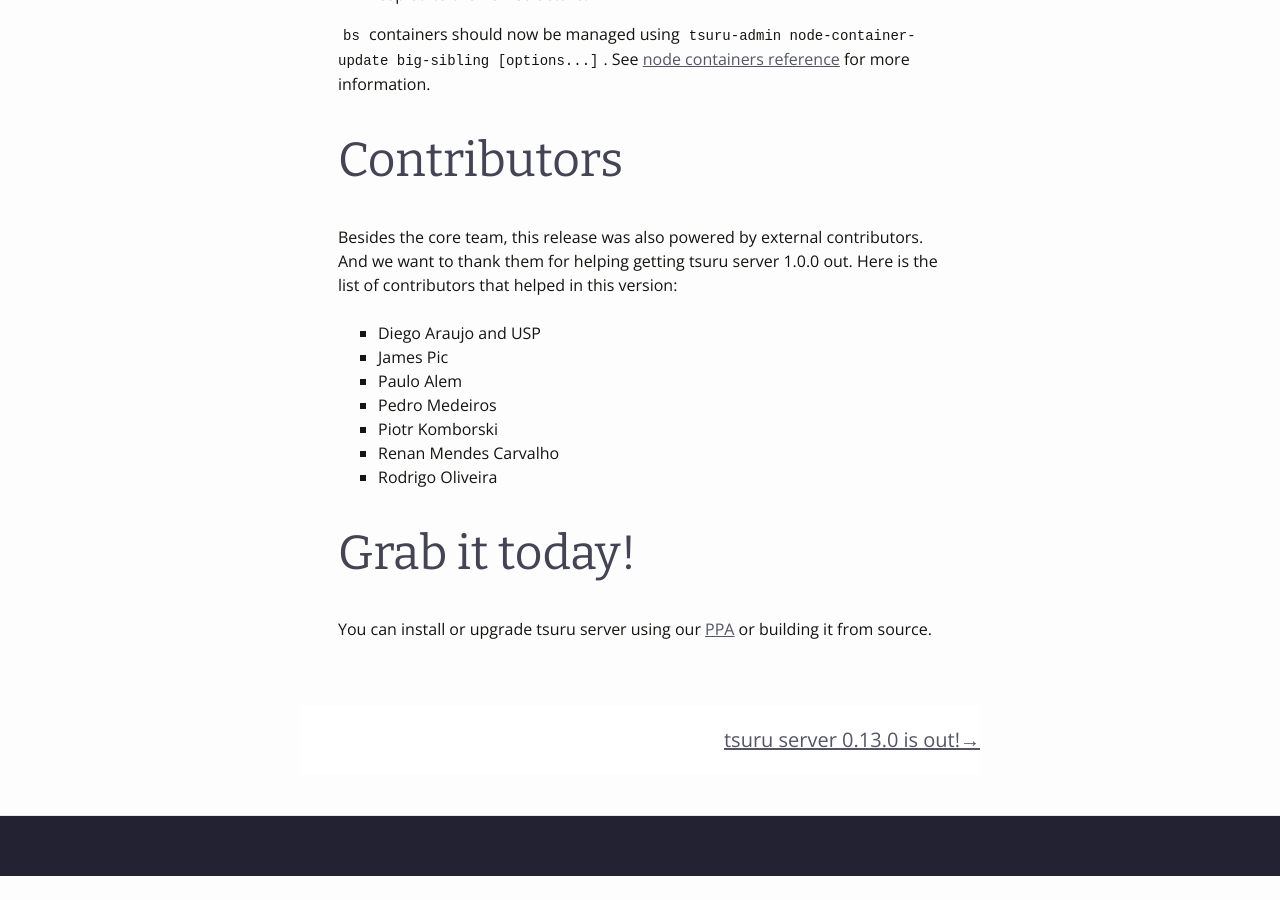
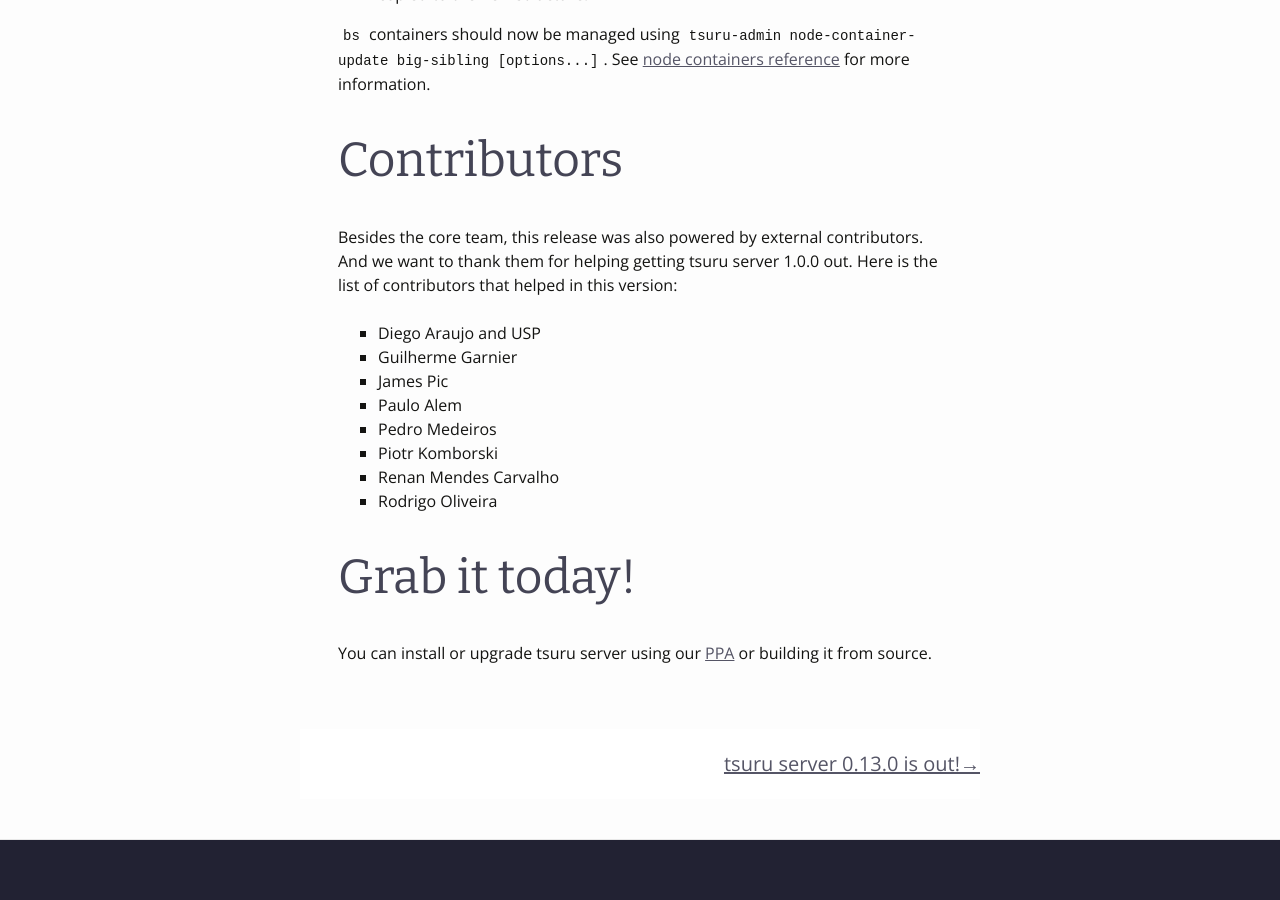
Before and after one commit to tsuru/tsuru.github.io, a Jekyll site: the page built from _posts/2016-07-04-tsuru-server-1-0-0-is-out.markdown, in a window 1280 px wide and 900 px high, scrolled down 1532 px. Built offline with Jekyll 4.4.1, drawn with Linux system fonts in a browser that asks for light colours; nearby versions of some CDN libraries; comment, search, counter and statistics services are not loaded; before the commit the page ends 2408 px from its top, so only the background shows below that.

Commit message:
add Guilherme Garnier to contributors

```diff
--- a/_posts/2016-07-04-tsuru-server-1-0-0-is-out.markdown
+++ b/_posts/2016-07-04-tsuru-server-1-0-0-is-out.markdown
@@ -65,6 +65,7 @@
 the list of contributors that helped in this version:
 
 - Diego Araujo and USP
+- Guilherme Garnier
 - James Pic
 - Paulo Alem
 - Pedro Medeiros
```
